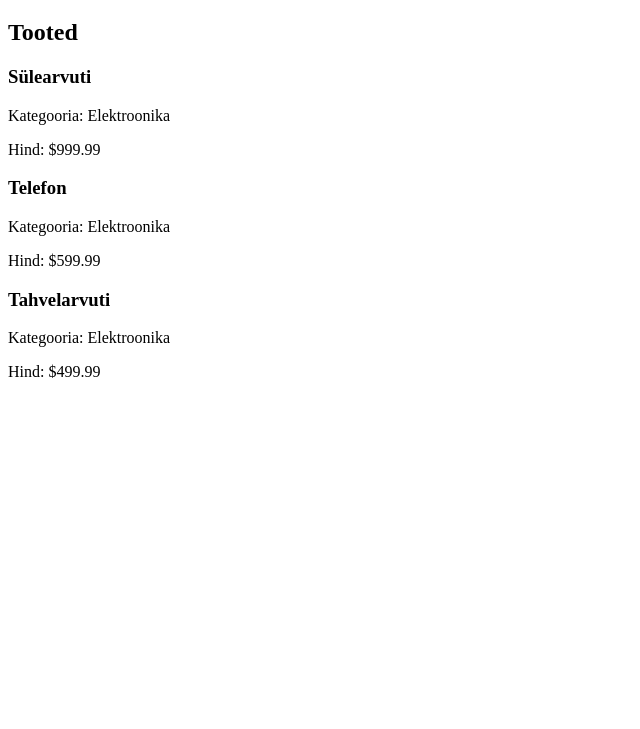
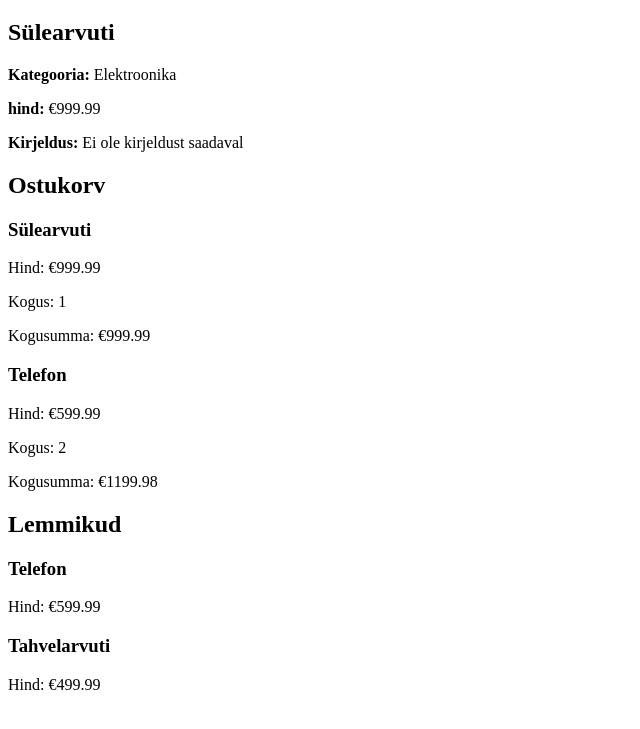
Before and after one commit to sandersoovli/E-Shop_JS-Node-SASS-Express, a plain HTML site: page ulesanne_1/index.html in a window 1280 px wide. Shown: the part 61-790 px from the top of the page, without its empty margins (0-640 px from the left). Drawn offline with Linux system fonts and the light colour scheme.

Commit message:
kodutöö

```diff
--- a/ulesanne_1/CartView.js
+++ b/ulesanne_1/CartView.js
@@ -1,21 +1,28 @@
-//Ostukorvi vaate genereerimine
-export const dispalyCartView = (cart) => {
+// CartView.js
+export const displayCartView = (cartItems) => {
+    const container = document.getElementById("cart-view");
+    if (!container) {
+        console.error("Element 'cart-view' ei ole leitud!");
+        return;
+    }
+
     container.innerHTML = "<h2>Ostukorv</h2>";
 
-if (!cart.length) {
-    const cartitemElemnt = document.createElement("p");
-    cartItemElemnt.innerText = "Ostukorv on tühi";
-    container.append(cartItemElemnt);
-} else {
-    cart.forEach((item) => {
-        const cartItemElemnt = document.createElement("div");
-        cartItemElemnt.classList.add("cart-item");
-        cartItemElemnt.innerHTML =  `
-        <h3>${item.product.title}</h3>
-        <h3>Hind: $${item.price}</h3>
-        <h3>Kogus: ${item.quantity}</h3>
-    `;
-    container.append(cartItemElemnt);
+    if (cartItems.length === 0) {
+        const cartItemElement = document.createElement("p");
+        cartItemElement.innerText = "Ostukorv on tühi";
+        container.append(cartItemElement);
+    } else {
+        cartItems.forEach((item) => {
+            const cartItemElement = document.createElement("div");
+            cartItemElement.classList.add("cart-item");
+            cartItemElement.innerHTML = `
+                <h3>${item.product.title}</h3>
+                <p>Hind: €${item.product.price.toFixed(2)}</p>
+                <p>Kogus: ${item.quantity}</p>
+                <p>Kogusumma: €${(item.product.price * item.quantity).toFixed(2)}</p>
+            `;
+            container.append(cartItemElement);
         });
     }
 };
--- /dev/null
+++ b/ulesanne_1/favoritesView.js
@@ -0,0 +1,15 @@
+// favoritesView.js
+export const displayFavoritesView = (favorites) => {
+    const container = document.getElementById("favorites-view");
+    container.innerHTML = "<h2>Lemmikud</h2>";
+
+    favorites.forEach((item) => {
+        const favoriteItemElement = document.createElement("div");
+        favoriteItemElement.classList.add("favorite-item");
+        favoriteItemElement.innerHTML = `
+            <h3>${item.title}</h3>
+            <p>Hind: €${item.price}</p>
+        `;
+        container.append(favoriteItemElement);
+    });
+};
--- a/ulesanne_1/index.html
+++ b/ulesanne_1/index.html
@@ -7,10 +7,12 @@
 </head>
 <body>
     <h1 id="My-heading"> E-pood</h1>
-    <div id="container" class="container">
 
-    </div>
-    <script type="module" src="./main.js"></script>
+    <div id="container"></div>
+    <div id="cart-view"></div>
+    <div id="favorites-view"></div>
+
+    <script type="module" src="./main.js" ></script>
 
 </body>
 </html>
--- a/ulesanne_1/main.js
+++ b/ulesanne_1/main.js
@@ -5,7 +5,13 @@ import { Cart } from './cart.js';
 import { Customer } from './customer.js';
 import { Order } from './order.js'; // Vajadusel import Order
 import { displayAllProductsView } from './allProductsView.js';
-import { dispalyCartView } from './CartView.js';
+import { displayCartView } from './CartView.js';
+import { displayFavoritesView } from './favoritesView.js';
+import { displayProductDetailView } from './productDetailView.js';
+
+// Kasutage funktsiooni, näiteks:
+// displayProductDetailView(someProduct);
+
 
 // Loo mõned tooted
 const products = [
@@ -57,5 +63,22 @@ function dispalyProducts(){
     })
 };*/
 //
-displayAllProductsView(products)
-dispalyCartView(cart)
+// Loo ostukorv ja lisa tooted
+const cart = new Cart();
+cart.addProduct(products[0], 1); // 1 Sülearvuti
+cart.addProduct(products[1], 2); // 2 Telefoni
+
+// Kuvame kõik tooted
+displayAllProductsView(products);
+
+const product = products[0];
+
+// Kuvame toote detailid
+displayProductDetailView(product);
+
+// Kuvame ostukorvi
+displayCartView(cart.items);
+
+// Lemmikud
+const favorites = [products[1], products[2]];  // Telefon ja Tahvelarvuti
+displayFavoritesView(favorites);
--- /dev/null
+++ b/ulesanne_1/productDetailView.js
@@ -0,0 +1,17 @@
+// Täpsustame eksportimist õigesti
+export const displayProductDetailView = (product) => {
+    const container = document.getElementById("container");
+    container.innerHTML = "";  // Tühjendame olemasoleva sisu
+
+    const productDetailContainer = document.createElement("div");
+    productDetailContainer.classList.add("product-detail-container");
+
+    // Kuvame toote detailide info
+    productDetailContainer.innerHTML = `
+        <h2>${product.title}</h2>
+        <p><strong>Kategooria:</strong> ${product.category}</p>
+        <p><strong>hind:</strong> €${product.price.toFixed(2)}</p>
+        <p><strong>Kirjeldus:</strong> ${product.description || "Ei ole kirjeldust saadaval"}</p>
+    `;
+    container.appendChild(productDetailContainer);  // Lisame detailide konteineri HTML-i
+};
```
